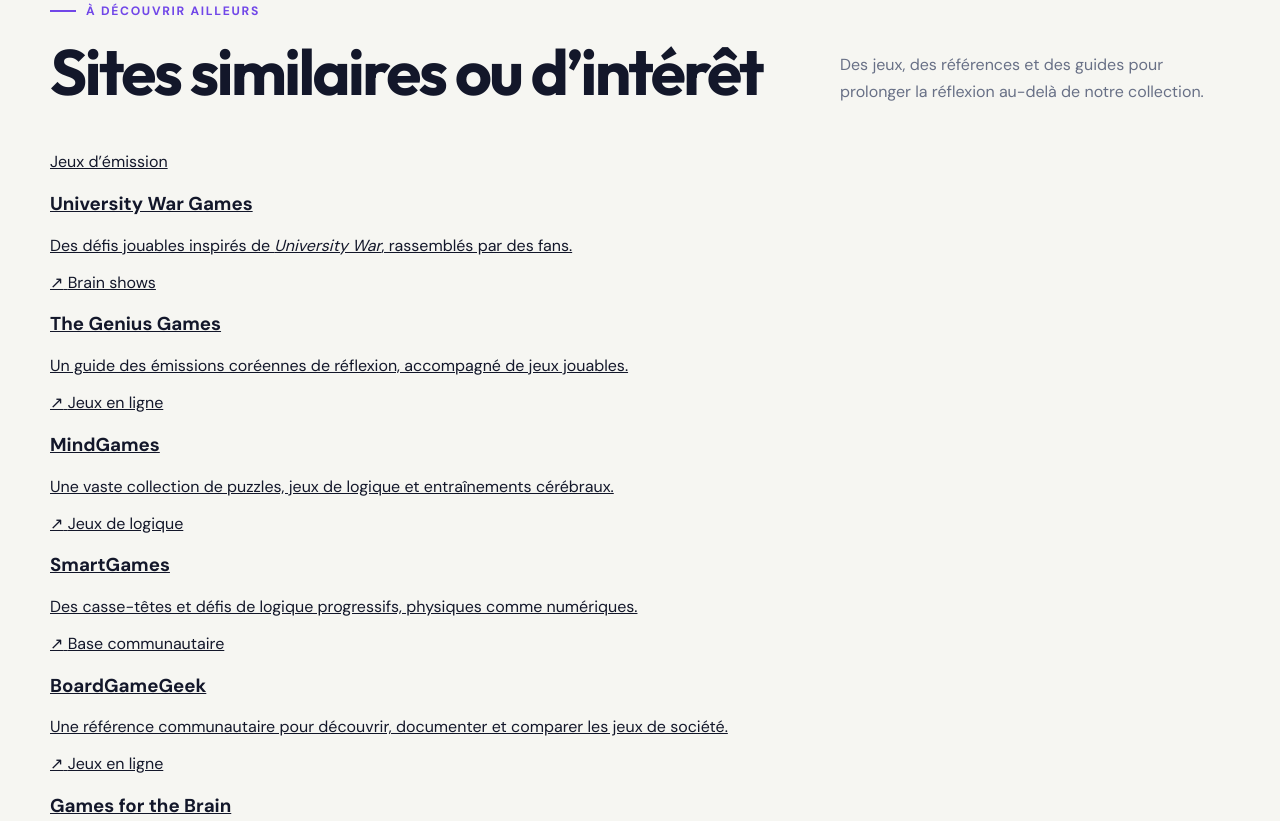
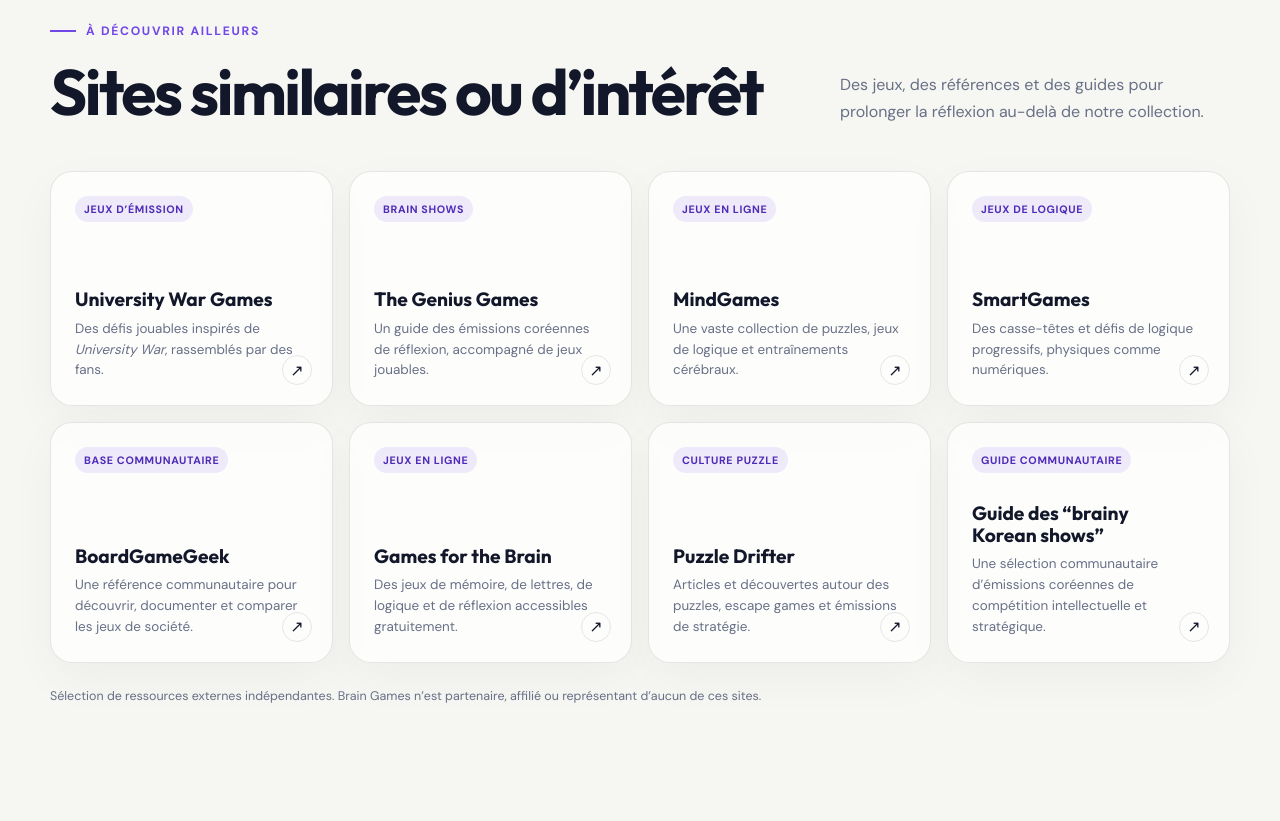
Before and after one commit to seb16120/Brain-Games-Website, a website: page index.html in a window 1280 px wide. Shown: the part 1859-2680 px from the top of the page. Drawn offline with nearby package versions, Linux system fonts and the light colour scheme.

Commit message:
Style external resources section

```diff
--- a/styles.css
+++ b/styles.css
@@ -375,6 +375,108 @@
   font-weight: 700;
   letter-spacing: 0.06em;
   text-transform: uppercase;
+}
+
+
+.resources-section {
+  padding: 20px 0 120px;
+}
+
+.resources-grid {
+  display: grid;
+  grid-template-columns: repeat(4, minmax(0, 1fr));
+  gap: 16px;
+}
+
+.resource-card {
+  position: relative;
+  display: flex;
+  min-height: 235px;
+  flex-direction: column;
+  padding: 24px;
+  overflow: hidden;
+  color: var(--ink);
+  border: 1px solid var(--line);
+  border-radius: 22px;
+  background: rgba(255, 255, 255, 0.72);
+  box-shadow: 0 16px 48px rgba(30, 26, 60, 0.04);
+  text-decoration: none;
+  transition: transform 200ms ease, border-color 200ms ease, box-shadow 200ms ease;
+}
+
+.resource-card:hover,
+.resource-card:focus-visible {
+  border-color: rgba(113, 71, 232, 0.38);
+  box-shadow: 0 20px 54px rgba(76, 48, 150, 0.11);
+  outline: none;
+  transform: translateY(-4px);
+}
+
+.resource-category {
+  width: fit-content;
+  margin-bottom: auto;
+  padding: 6px 9px;
+  color: var(--purple-dark);
+  border-radius: 999px;
+  background: rgba(113, 71, 232, 0.1);
+  font-size: 0.67rem;
+  font-weight: 800;
+  letter-spacing: 0.06em;
+  text-transform: uppercase;
+}
+
+.resource-card h3 {
+  max-width: calc(100% - 32px);
+  margin: 30px 0 8px;
+  font-family: "Outfit", sans-serif;
+  font-size: 1.2rem;
+  line-height: 1.12;
+}
+
+.resource-card p {
+  margin: 0;
+  color: var(--muted);
+  font-size: 0.84rem;
+  line-height: 1.55;
+}
+
+.resource-arrow {
+  position: absolute;
+  right: 20px;
+  bottom: 20px;
+  display: grid;
+  width: 30px;
+  height: 30px;
+  place-items: center;
+  border: 1px solid var(--line);
+  border-radius: 50%;
+}
+
+.resources-disclaimer {
+  margin: 24px 0 0;
+  color: var(--muted);
+  font-size: 0.78rem;
+  line-height: 1.55;
+}
+
+@media (max-width: 920px) {
+  .resources-grid {
+    grid-template-columns: repeat(2, minmax(0, 1fr));
+  }
+}
+
+@media (max-width: 560px) {
+  .resources-section {
+    padding-bottom: 80px;
+  }
+
+  .resources-grid {
+    grid-template-columns: 1fr;
+  }
+
+  .resource-card {
+    min-height: 210px;
+  }
 }
 
 .coming-soon {
```
